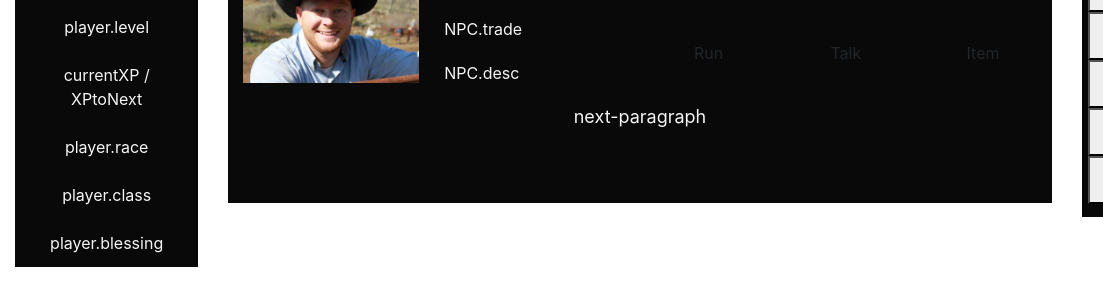
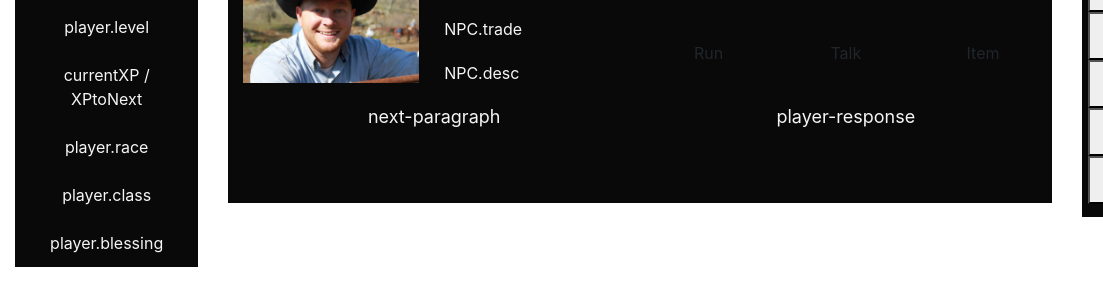
Before and after one commit to JamieM-Hub/browser-rpg-sandbox, a plain HTML site: page index.html in a window 1280 px wide. Shown: the part 553-836 px from the top of the page, 0-1103 px from the left. Drawn offline with nearby package versions, Linux system fonts and the light colour scheme.

Commit message:
add player response area to player options

```diff
--- a/assets/css/style.css
+++ b/assets/css/style.css
@@ -90,6 +90,12 @@ h3 {}
     text-align: center;
 }
 
+#player-response {
+    padding: 20px 30px;
+    font-size: large;
+    text-align: center;
+}
+
 .btn-option {}
 
 /* RIGHT DISPLAY */
--- a/index.html
+++ b/index.html
@@ -138,8 +138,13 @@
                 </div>
 
                 <!--spoken text area-->
-                <div class="col-12" id="spoken-text">
+                <div class="col-6" id="spoken-text">
                     <span id="next-paragraph">next-paragraph</span>
+                </div>
+
+                <!--player response area-->
+                <div class="col-6" id="player-response">
+                    <span id="next-paragraph">player-response</span>
                 </div>
             </div>
 
```
